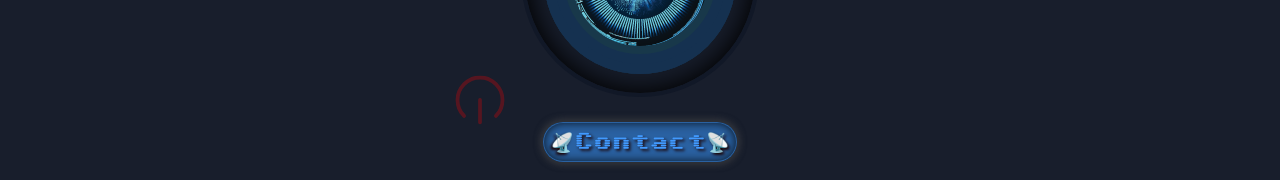
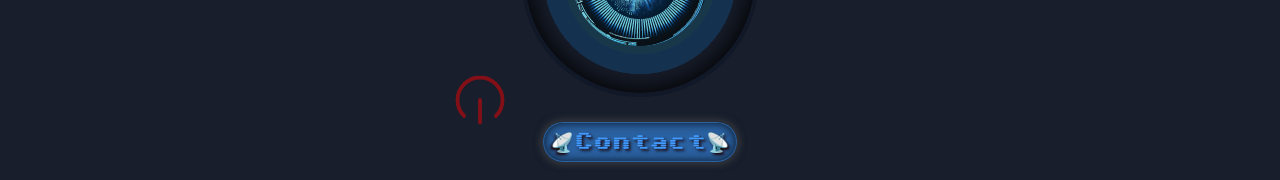
Before and after one commit to MyBaBB/About_MyBaBB, a React (Vite) app: page / in a window 1280 px wide. Shown: the part 4351-4531 px from the top of the page. Built offline with nearby package versions, Linux system fonts and the light colour scheme; a web font is replaced by a local one.

Commit message:
created a more cool power button , way cool

```diff
--- a/src/components/MainFolder/ContainerFolder/SecurityEyeFolder/SecurityEye.css
+++ b/src/components/MainFolder/ContainerFolder/SecurityEyeFolder/SecurityEye.css
@@ -114,7 +114,7 @@
 
   }
   .goodySwitchWords {
-    color: rgba(255, 0, 0, 0.272);
+    color: rgba(255, 0, 0, 0.472);
     z-index: 10;
   }
   .hoverdiv:hover .goodySwitchWords  {
```
